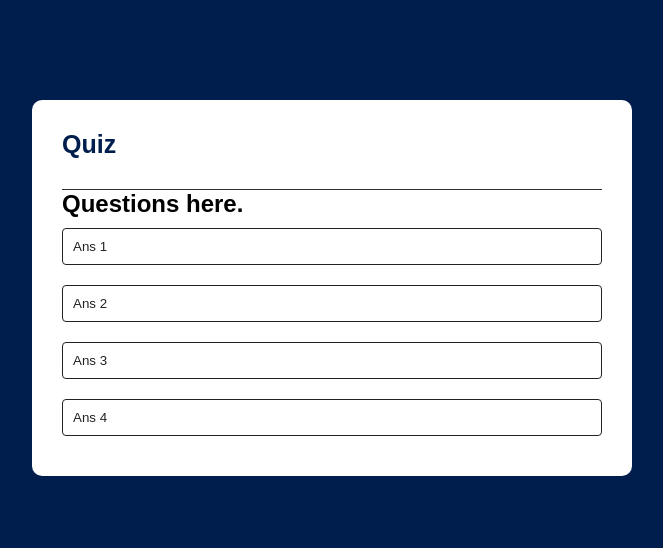
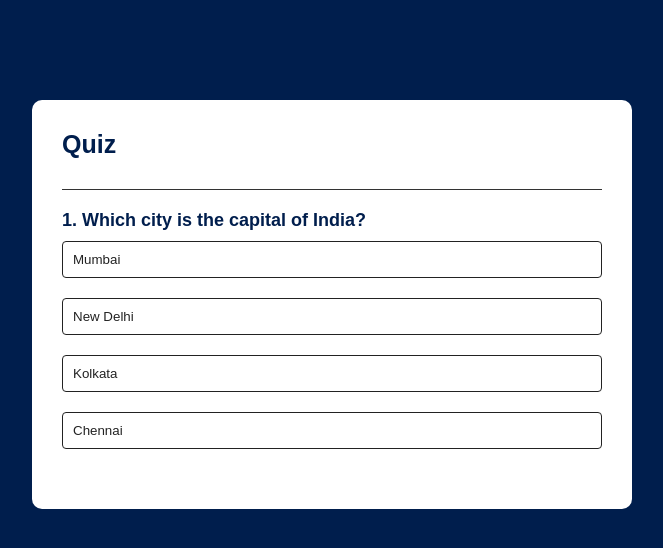
Before and after one commit to Darana-Henry/javascript-365, a plain HTML site: page quiz-app/index.html in a window 1280 px wide. Shown: the whole page, without its empty margins (308-971 px from the left). Drawn offline with Linux system fonts and the light colour scheme.

Commit message:
Quiz App - Done

```diff
--- a/quiz-app/index.html
+++ b/quiz-app/index.html
@@ -11,7 +11,7 @@
 <body>
     <div class="app">
         <h1>Quiz</h1>
-        <div class="qui">
+        <div class="quiz">
             <h2 id="question">Questions here.</h2>
             <div id="answer-buttons">
                 <button class="btn">Ans 1</button>
--- a/quiz-app/script.js
+++ b/quiz-app/script.js
@@ -0,0 +1,129 @@
+const questions = [
+    {
+        question: "Which city is the capital of India?",
+        answers: [
+            { text: "Mumbai", correct: false },
+            { text: "New Delhi", correct: true },
+            { text: "Kolkata", correct: false },
+            { text: "Chennai", correct: false },
+        ]
+    },
+    {
+        question: "What is the national animal of India?",
+        answers: [
+            { text: "Tiger", correct: true },
+            { text: "Lion", correct: false },
+            { text: "Elephant", correct: false },
+            { text: "Leopard", correct: false },
+        ]
+    },
+    {
+        question: "Which river is considered the holiest river in India?",
+        answers: [
+            { text: "Ganges", correct: true },
+            { text: "Yamuna", correct: false },
+            { text: "Brahmaputra", correct: false },
+            { text: "Godavari", correct: false },
+        ]
+    },
+    {
+        question: "What is the currency of India?",
+        answers: [
+            { text: "Rupee", correct: true },
+            { text: "Rupiah", correct: false },
+            { text: "Dollar", correct: false },
+            { text: "Pound", correct: false },
+        ]
+    },
+    {
+        question: "Who was the first Prime Minister of India?",
+        answers: [
+            { text: "Indira Gandhi", correct: false },
+            { text: "Jawaharlal Nehru", correct: true },
+            { text: "Narendra Modi", correct: false },
+            { text: "Rajiv Gandhi", correct: false },
+        ]
+    }
+];
+
+const questionElement = document.getElementById("question");
+const answersButtons = document.getElementById("answer-buttons");
+const nextButton = document.getElementById("next-btn");
+
+let currentQuestionIndex = 0;
+let score = 0;
+
+function startQuiz() {
+    currentQuestionIndex = 0;
+    score = 0;
+    nextButton.innerHTML = "Next";
+    showQuestion();
+}
+
+function showQuestion() {
+    resetState();
+    let currentQ = questions[currentQuestionIndex];
+    let questionNo = currentQuestionIndex + 1;
+    questionElement.innerHTML = questionNo + ". " + currentQ.question;
+
+    currentQ.answers.forEach(answer => {
+        const butn = document.createElement("button");
+        butn.innerHTML = answer.text;
+        butn.classList.add("btn");
+        answersButtons.appendChild(butn);
+
+        if (answer.correct)
+            butn.dataset.correct = answer.correct;
+
+        butn.addEventListener("click", selectAnswer)
+    });
+}
+
+function resetState() {
+    nextButton.style.display = "none";
+    while (answersButtons.firstChild) {
+        answersButtons.removeChild(answersButtons.firstChild);
+    };
+}
+
+function selectAnswer(e) {
+    const selectedButton = e.target;
+    const isCorrect = selectedButton.dataset.correct === "true";
+    if (isCorrect) {
+        selectedButton.classList.add("correct")
+        score++;
+    }
+    else
+        selectedButton.classList.add("incorrect")
+
+    Array.from(answersButtons.children).forEach(button => {
+        if (button.dataset.correct === "true")
+            button.classList.add("correct");
+        button.disabled = true;
+    });
+    nextButton.style.display = "block";
+}
+
+function showScore() {
+    resetState();
+    questionElement.innerHTML = `Your scored ${score} out of ${questions.length}!`;
+    nextButton.innerHTML = "Play Again";
+    nextButton.style.display = "block";
+}
+
+function handleNextButton() {
+    currentQuestionIndex++;
+    if (currentQuestionIndex < questions.length)
+        showQuestion();
+    else
+        showScore();
+}
+
+nextButton.addEventListener("click", () => {
+    if (currentQuestionIndex < questions.length)
+        handleNextButton();
+    else
+        startQuiz();
+});
+
+startQuiz();
--- a/quiz-app/style.css
+++ b/quiz-app/style.css
@@ -50,9 +50,13 @@ body {
     transition: all 0.4s;
 }
 
-.btn:hover {
+.btn:hover:not([disabled]) {
     background: #222;
     color: #fff;
+}
+
+.btn:disabled {
+    cursor: no-drop;
 }
 
 #next-btn {
@@ -67,3 +71,12 @@ body {
     cursor: pointer;
     display: none;
 }
+
+.correct {
+    background: #9aebc9;
+}
+
+
+.incorrect {
+    background: #ff9393;
+}
```
